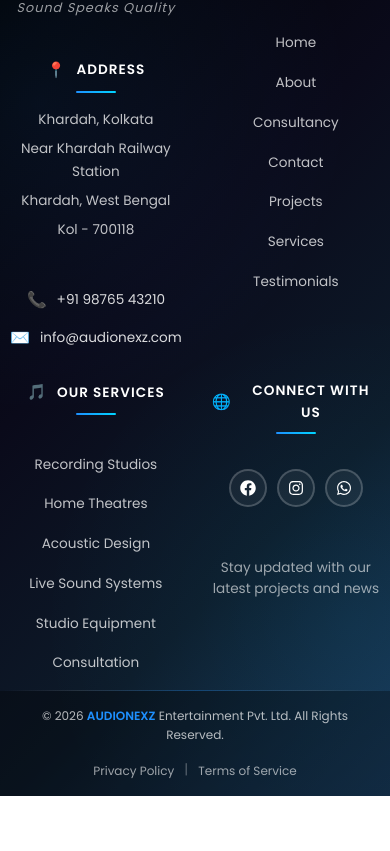
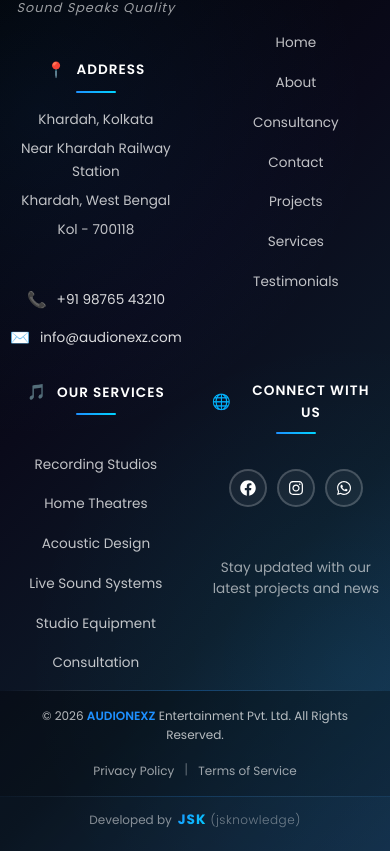
Before and after one commit to Shubhamzio/audionexz-cicd, a React (Vite) app: page / in a window 390 px wide. Shown: the part 4472-5323 px from the top of the page. Before the commit the page ends 5268 px from the top, so only its background shows below. Built offline with nearby package versions, Linux system fonts and the light colour scheme.

Commit message:
Commit for the changes

```diff
--- a/src/components/Footer/Footer.css
+++ b/src/components/Footer/Footer.css
@@ -1,7 +1,7 @@
 /* ================================================================
    AUDIONEXZ FOOTER - COMPLETELY ISOLATED STYLES
    Prefix: anxFooterMain
-   Version: 3.0
+   Version: 4.0 - Added Developer Credit
    ================================================================ */
 
 /* ================================================================
@@ -16,13 +16,10 @@
    MAIN FOOTER CONTAINER
    ================================================================ */
 .anxFooterMain {
-  /* DO NOT use 'all: unset' - it breaks containment */
   display: block;
   position: relative;
   overflow: hidden;
   width: 100%;
-
-  /* Base styles */
   font-size: 16px;
   font-weight: 400;
   line-height: 1.6;
@@ -33,8 +30,6 @@
       #0d1b2a 70%,
       #1a3a5c 100%);
   box-sizing: border-box;
-
-  /* Isolate from outside */
   contain: layout style;
 }
 
@@ -570,6 +565,127 @@
 }
 
 /* ================================================================
+   DEVELOPER CREDIT SECTION - NEW
+   ================================================================ */
+.anxFooterMain__developer {
+  position: relative;
+  z-index: 1;
+  display: block;
+}
+
+.anxFooterMain__developerDivider {
+  width: 100%;
+  height: 1px;
+  background: linear-gradient(90deg,
+      transparent 0%,
+      rgba(255, 255, 255, 0.05) 20%,
+      rgba(30, 144, 255, 0.15) 50%,
+      rgba(255, 255, 255, 0.05) 80%,
+      transparent 100%);
+  margin: 0;
+  padding: 0;
+  border: none;
+  display: block;
+}
+
+.anxFooterMain__developerContent {
+  display: flex;
+  justify-content: center;
+  align-items: center;
+  gap: 12px;
+  padding: 18px 40px;
+  max-width: 1400px;
+  margin: 0 auto;
+  background: rgba(0, 0, 0, 0.2);
+  width: 100%;
+  flex-wrap: wrap;
+}
+
+.anxFooterMain__developerText {
+  font-size: 0.85rem !important;
+  font-weight: 400 !important;
+  color: rgba(255, 255, 255, 0.5) !important;
+  margin: 0 !important;
+  padding: 0 !important;
+  display: inline-flex;
+  align-items: center;
+  gap: 6px;
+  line-height: 1.6;
+}
+
+.anxFooterMain__developerLink {
+  display: inline-flex;
+  align-items: center;
+  gap: 4px;
+  text-decoration: none !important;
+  transition: all 0.3s ease;
+  color: rgba(255, 255, 255, 0.6) !important;
+  position: relative;
+}
+
+.anxFooterMain__developerLink::after {
+  content: '';
+  position: absolute;
+  bottom: -2px;
+  left: 0;
+  width: 100%;
+  height: 1px;
+  background: linear-gradient(90deg, #1e90ff, #00d4ff);
+  transform: scaleX(0);
+  transform-origin: left;
+  transition: transform 0.3s ease;
+}
+
+.anxFooterMain__developerLink:hover::after {
+  transform: scaleX(1);
+}
+
+.anxFooterMain__developerLink:hover {
+  color: #1e90ff !important;
+}
+
+.anxFooterMain__developerBrand {
+  font-weight: 700 !important;
+  font-size: 0.95rem !important;
+  background: linear-gradient(135deg, #1e90ff 0%, #00d4ff 100%);
+  -webkit-background-clip: text;
+  -webkit-text-fill-color: transparent;
+  background-clip: text;
+  letter-spacing: 1px;
+}
+
+.anxFooterMain__developerFull {
+  font-size: 0.75rem !important;
+  font-weight: 300 !important;
+  color: rgba(255, 255, 255, 0.4) !important;
+  letter-spacing: 0.5px;
+}
+
+.anxFooterMain__developerBadge {
+  display: inline-flex;
+  align-items: center;
+  justify-content: center;
+  animation: anxFooterMainHeartbeat 2s infinite ease-in-out;
+}
+
+.anxFooterMain__developerBadgeText {
+  font-size: 1rem;
+  display: inline-block;
+}
+
+@keyframes anxFooterMainHeartbeat {
+
+  0%,
+  100% {
+    transform: scale(1);
+  }
+
+  50% {
+    transform: scale(1.15);
+  }
+}
+
+/* ================================================================
    KEYFRAME ANIMATION - UNIQUELY NAMED TO AVOID CONFLICTS
    ================================================================ */
 @keyframes anxFooterMainFadeInUp {
@@ -655,6 +771,10 @@
 
   .anxFooterMain__bottomContent {
     padding: 20px 25px;
+  }
+
+  .anxFooterMain__developerContent {
+    padding: 15px 25px;
   }
 }
 
@@ -769,6 +889,13 @@
     flex-wrap: wrap;
     justify-content: center;
   }
+
+  .anxFooterMain__developerContent {
+    flex-direction: column;
+    gap: 8px;
+    text-align: center;
+    padding: 15px 20px;
+  }
 }
 
 /* ================================================================
@@ -839,6 +966,14 @@
   .anxFooterMain__bottomLink {
     font-size: 0.8rem !important;
   }
+
+  .anxFooterMain__developerText {
+    font-size: 0.8rem !important;
+  }
+
+  .anxFooterMain__developerBrand {
+    font-size: 0.9rem !important;
+  }
 }
 
 /* ================================================================
@@ -895,6 +1030,18 @@
   .anxFooterMain__bottomLink {
     font-size: 0.75rem !important;
   }
+
+  .anxFooterMain__developerContent {
+    padding: 12px 15px;
+  }
+
+  .anxFooterMain__developerText {
+    font-size: 0.75rem !important;
+  }
+
+  .anxFooterMain__developerBrand {
+    font-size: 0.85rem !important;
+  }
 }
 
 /* ================================================================
@@ -948,6 +1095,10 @@
     transform: translateY(-5px) scale(1.05);
     box-shadow: 0 10px 30px rgba(30, 144, 255, 0.4);
   }
+
+  .anxFooterMain__developerLink:hover {
+    color: #1e90ff !important;
+  }
 }
 
 /* ================================================================
@@ -960,7 +1111,8 @@
   }
 
   .anxFooterMain__socialBlock,
-  .anxFooterMain__newsletter {
+  .anxFooterMain__newsletter,
+  .anxFooterMain__developer {
     display: none !important;
   }
 }
@@ -978,7 +1130,10 @@
   .anxFooterMain__navLinkArrow,
   .anxFooterMain__navLinkText,
   .anxFooterMain__socialLink,
-  .anxFooterMain__contactLink {
+  .anxFooterMain__contactLink,
+  .anxFooterMain__developerLink,
+  .anxFooterMain__developerBadge {
     transition: none !important;
+    animation: none !important;
   }
 }
--- a/src/components/Footer/Footer.jsx
+++ b/src/components/Footer/Footer.jsx
@@ -216,6 +216,31 @@
           </div>
         </div>
       </div>
+
+      {/* ── Developer Credit ──────────────────────────────────── */}
+      <div className="anxFooterMain__developer">
+        <div className="anxFooterMain__developerDivider" role="separator" />
+        <div className="anxFooterMain__developerContent">
+          <p className="anxFooterMain__developerText">
+            Developed by{" "}
+            <a
+              href="https://jsknowledge.com"
+              target="_blank"
+              rel="noopener noreferrer"
+              className="anxFooterMain__developerLink"
+              title="Visit JSKnowledge"
+            >
+              <span className="anxFooterMain__developerBrand">JSK</span>
+              <span className="anxFooterMain__developerFull">
+                (jsknowledge)
+              </span>
+            </a>
+          </p>
+          <div className="anxFooterMain__developerBadge">
+            <span className="anxFooterMain__developerBadgeText"></span>
+          </div>
+        </div>
+      </div>
     </footer>
   );
 };
```
Also changed, not shown: src/components/Services/Services.jsx (+229 -120 lines).
